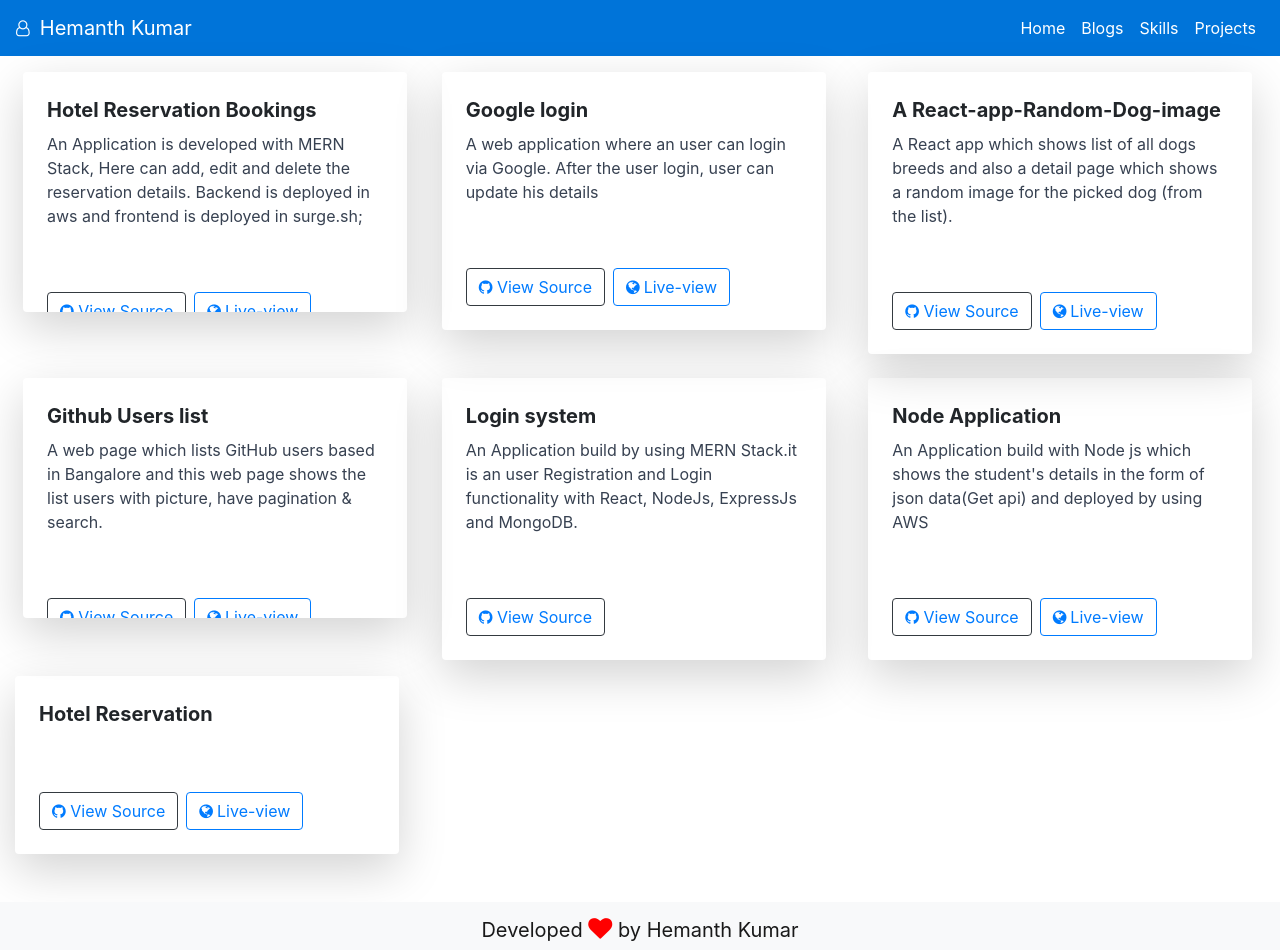
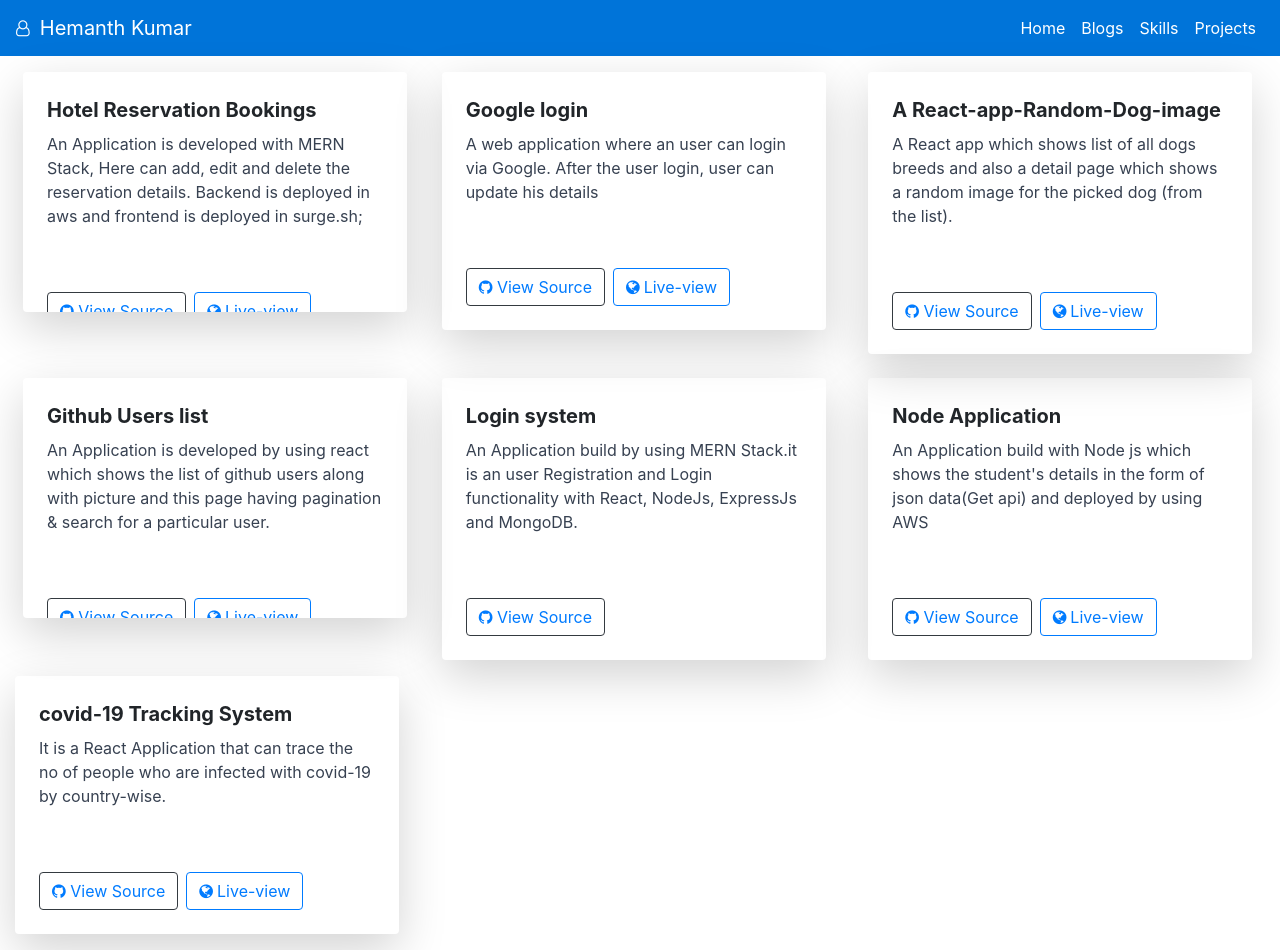
Before and after one commit to kumar342/portifolio-react-app, a React (Create React App) app: page /projects in a window 1280 px wide. Shown: the top 950 px of the page. Built offline with nearby package versions, Linux system fonts and the light colour scheme.

Commit message:
committed

```diff
--- a/src/components/Projects.js
+++ b/src/components/Projects.js
@@ -107,9 +107,9 @@ export default class Projects extends Component {
                     Github Users list
                   </div>
                   <p className="text-gray-700 text-base">
-                    A web page which lists GitHub users based in Bangalore and
-                    this web page shows the list users with picture, have
-                    pagination & search.
+                    An Application is developed by using react which shows the
+                    list of github users along with picture and this page having
+                    pagination & search for a particular user.
                   </p>
                 </div>
                 <div className="px-6 py-4">
@@ -188,21 +188,24 @@ export default class Projects extends Component {
               <div className="max-w-sm rounded overflow-hidden shadow-lg">
                 <div className="px-6 py-4">
                   <div className="font-bold text-xl mb-2">
-                    Hotel Reservation
+                    covid-19 Tracking System
                   </div>
-                  <p className="text-gray-700 text-base"></p>
+                  <p className="text-gray-700 text-base">
+                    It is a React Application that can trace the no of people
+                    who are infected with covid-19 by country-wise.
+                  </p>
                 </div>
                 <div className="px-6 py-4">
                   <button type="button" className="btn btn-outline-dark mr-2">
                     {" "}
-                    <a href="https://github.com/kumar342/Delicon-frontend.git">
+                    <a href="https://github.com/kumar342/Covid-19.git">
                       <i className="fa fa-github" aria-hidden="true"></i> View
                       Source
                     </a>
                   </button>
 
                   <button type="button" className="btn btn-outline-primary">
-                    <a href="http://hotel-booking.surge.sh/">
+                    <a href="https://covid-19-tracking-hk.netlify.app/">
                       <i className="fa fa-globe mr-1" aria-hidden="true"></i>
                       Live-view
                     </a>
```
